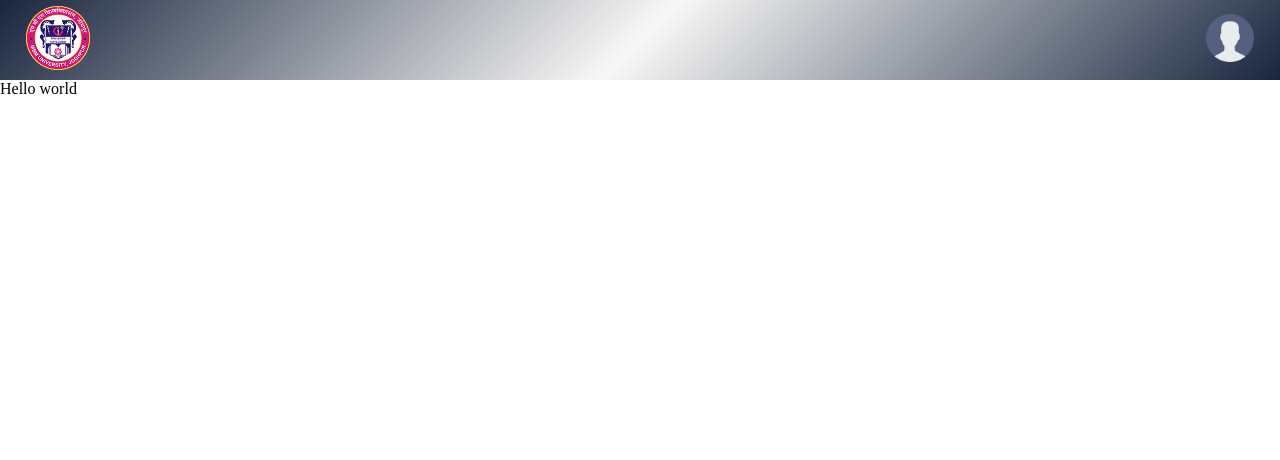
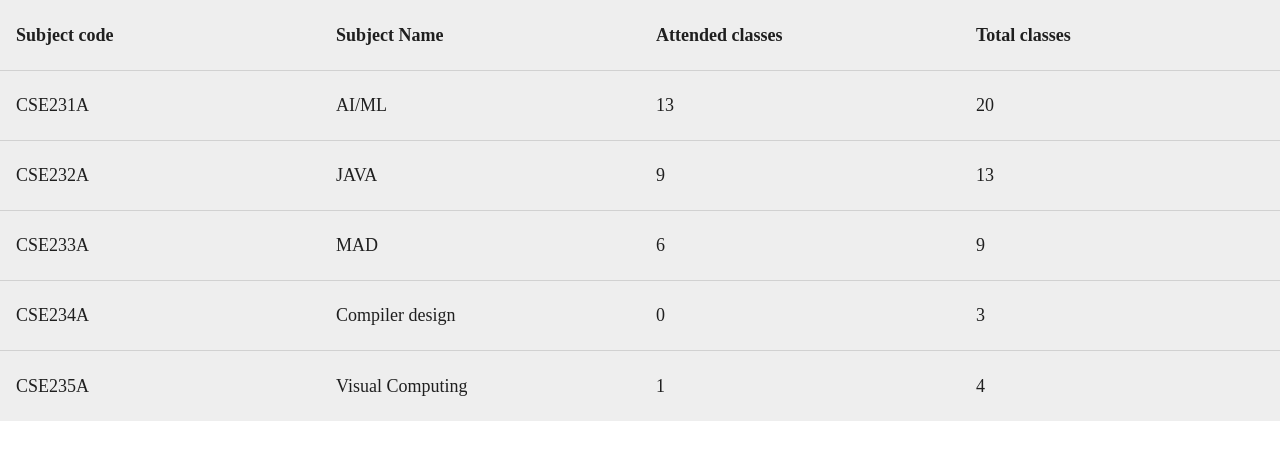
Before and after one commit to khatriVishal/mbm-attendance, a React (Vite) app in the folder frontend/: page /loginn/attendance in a window 1280 px wide. Shown: the top 460 px of the page. Built offline with nearby package versions, Linux system fonts and the light colour scheme.

Commit message:
added table feature

```diff
--- a/frontend/package.json
+++ b/frontend/package.json
@@ -21,6 +21,7 @@
     "method-override": "^3.0.0",
     "mysql2": "^3.9.3",
     "react": "^18.2.0",
+    "react-data-table-component": "^7.6.2",
     "react-dom": "^18.2.0",
     "react-router-dom": "^6.22.3",
     "use-history": "^1.4.1"
--- /dev/null
+++ b/frontend/src/student/attendance.css
@@ -0,0 +1,14 @@
+.custom-table {
+    .rdt_TableHeadRow {
+        height: 70px; /* Adjust the height as needed */
+        background-color: #eee; /* Header row background color */
+        font-size: 18px;
+        font-weight: 700;
+        /* color: white; */
+    }
+    .rdt_TableRow {
+        height: 70px; /* Adjust the height as needed */
+        background-color: #eee;
+        font-size: 18px;
+    }
+}
--- a/frontend/src/student/attendance.jsx
+++ b/frontend/src/student/attendance.jsx
@@ -1,15 +1,84 @@
-import { useLocation } from 'react-router-dom';
-import { useEffect, useState } from 'react'
-import { useNavigate } from "react-router-dom";
-import Navbar from '../Home/navbar.jsx'
-import Profileicon from '../assets/profile-icon.png'
+import DataTable from "react-data-table-component";
+import "./attendance.css";
 function attendance(){
-//     const location = useLocation();
-//    const {data} = location.state;console.log(location.state);
-//    console.log(data.userData);
-    return (<>
-    <Navbar></Navbar>
-    Hello world
-    </>);
+
+
+    const columns = [
+      {
+        name : "Subject code",
+        selector: row=>row.subcode
+      },
+      {
+        name : "Subject Name",
+        selector: row=>row.subjectname
+      },
+      {
+        name : "Attended classes",
+        selector: row=>row.attclasses
+      },
+      {
+        name : "Total classes",
+        selector: row=>row.totclasses
+      }
+
+
+    ]
+    const data = [
+      {
+        subcode:"CSE231A",
+        subjectname:"AI/ML",
+        attclasses:"13",
+        totclasses:"20"
+      },
+      {
+        subcode:"CSE232A",
+        subjectname:"JAVA",
+        attclasses:"9",
+        totclasses:"13"
+      },
+      {
+        subcode:"CSE233A",
+        subjectname:"MAD",
+        attclasses:"6",
+        totclasses:"9"
+      },
+      {
+        subcode:"CSE234A",
+        subjectname:"Compiler design",
+        attclasses:"0",
+        totclasses:"3"
+      },
+      {
+        subcode:"CSE235A",
+        subjectname:"Visual Computing",
+        attclasses:"1",
+        totclasses:"4"
+      }
+
+
+
+    ]
+    const customStyles = {
+        headCells: {
+            style: {
+                backgroundColor: '#4CAF50',
+                color: 'white',
+            },
+        },
+        rows: {
+            style: {
+                innerWidth:'10vw'
+            },
+        },
+    };
+return (<>
+<div className="datatble">
+ <DataTable
+            columns={columns}
+            data={data}
+            className="custom-table"
+        />
+        </div>
+</>);
 }
 export default attendance;
--- a/frontend/src/student/student_int.jsx
+++ b/frontend/src/student/student_int.jsx
@@ -9,6 +9,7 @@ import { useLocation } from 'react-router-dom';
 import { useEffect, useState } from 'react'
 import { useNavigate } from "react-router-dom";
 import Student_dash from "./student_dashboard.jsx"
+import Attendance from './attendance.jsx';
 import "./student_int.css";
 // import SideNav from './sidenav.jsx';
 function student() {
@@ -51,7 +52,8 @@ function student() {
 
           </div>
           <div className="studentbodycontainer">
-                   <Student_dash data={data}></Student_dash>
+            <Attendance></Attendance>
+                   {/* <Student_dash data={data}></Student_dash> */}
           </div>
         </div>
       </div>
```
Also changed, not shown: frontend/src/student/sidenav.jsx (deleted, +0 -82 lines), 1 other file (tests, documents, lock files or other folders).
